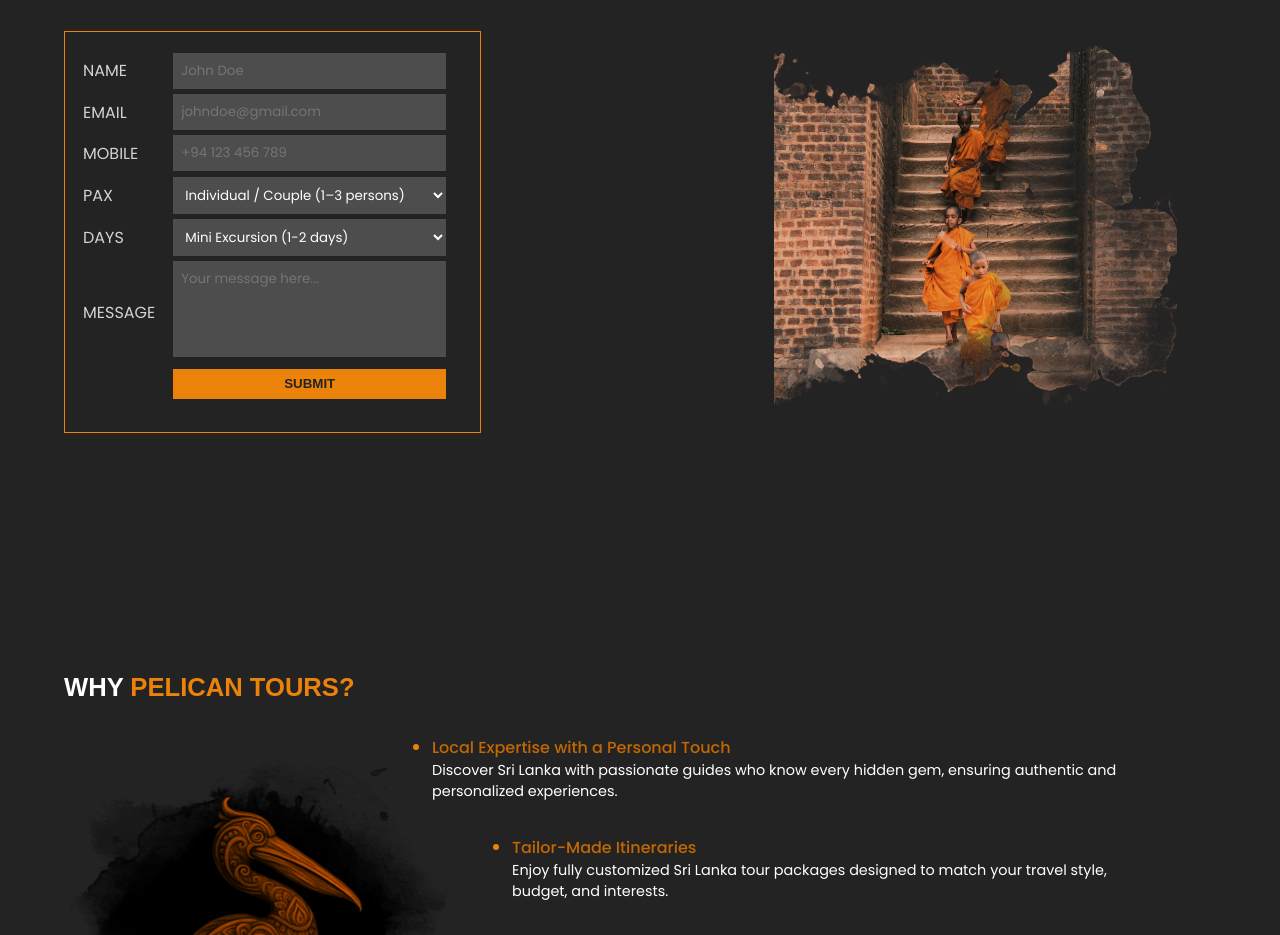
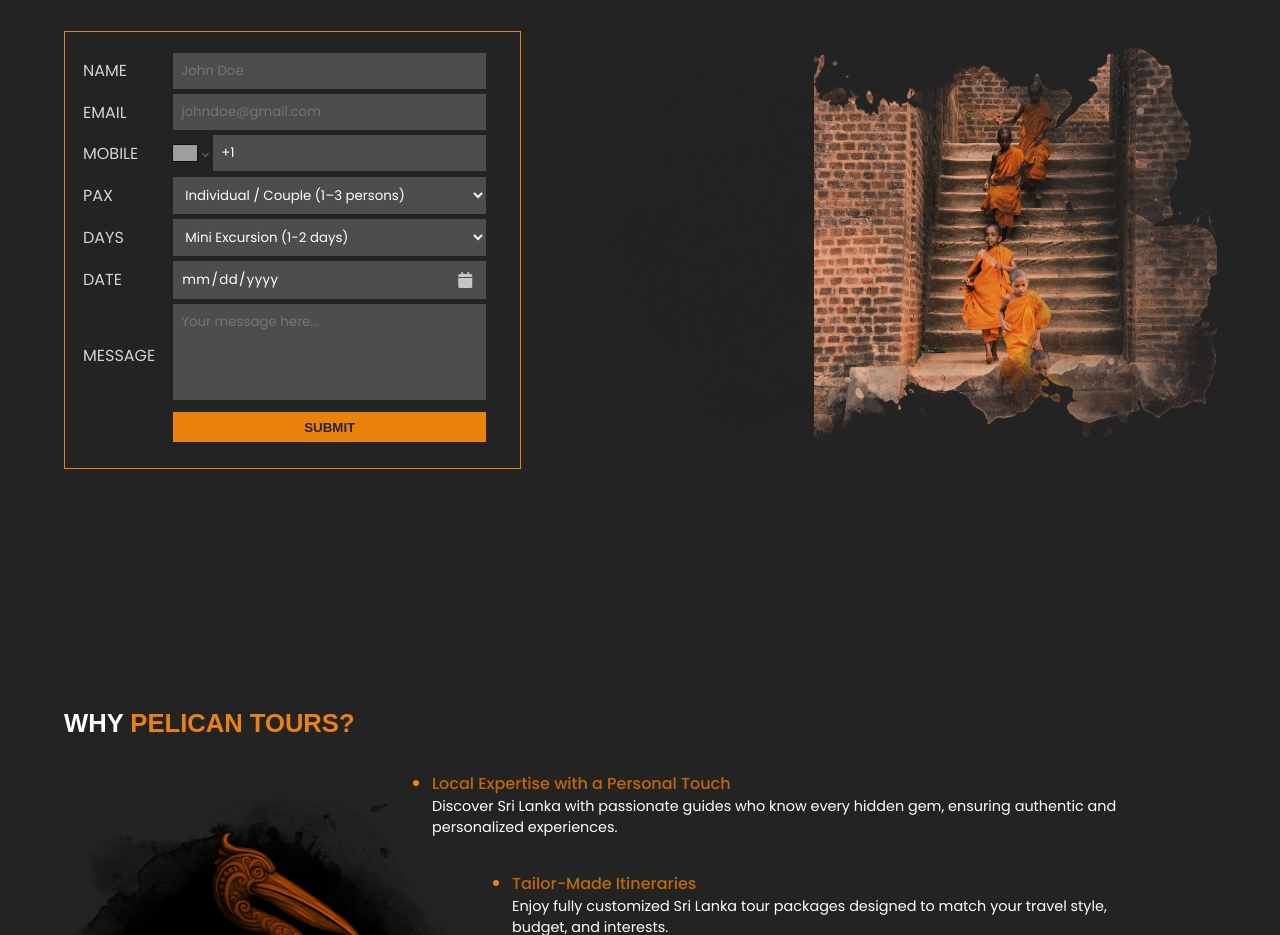
Before and after one commit to pelicantravelsweb/PELICAN-TRAVELS-AND-TOURS, a Next.js app: page / in a window 1280 px wide. Shown: the part 2800-3735 px from the top of the page. Built offline with nearby package versions, Linux system fonts and the light colour scheme; no server answers; grey boxes are pictures that could not be loaded.

Commit message:
Inquiry Form Submission_fixed

```diff
--- a/package.json
+++ b/package.json
@@ -13,11 +13,13 @@
     "firebase": "^12.7.0",
     "libphonenumber-js": "^1.12.31",
     "next": "^15.5.14",
+    "nodemailer": "^8.0.5",
     "react": "19.1.0",
     "react-dom": "19.1.0",
     "react-icons": "^5.5.0",
     "react-phone-input-2": "^2.15.1",
-    "react-phone-number-input": "^3.4.14"
+    "react-phone-number-input": "^3.4.14",
+    "resend": "^6.12.0"
   },
   "devDependencies": {
     "@eslint/eslintrc": "^3",
--- /dev/null
+++ b/src/app/api/send-inquiry/route.js
@@ -0,0 +1,43 @@
+import nodemailer from "nodemailer";
+
+export async function POST(req) {
+  try {
+    const body = await req.json();
+
+    const { name, email, mobile, pax, days, date, message } = body;
+
+    // Basic validation
+    if (!name || !email || !mobile || !date) {
+      return Response.json({ error: "Missing required fields" }, { status: 400 });
+    }
+
+    const transporter = nodemailer.createTransport({
+      service: "gmail",
+      auth: {
+        user: process.env.EMAIL_USER,
+        pass: process.env.EMAIL_PASS, // App password (NOT your Gmail password)
+      },
+    });
+
+    await transporter.sendMail({
+      from: `"Pelican Inquiry" <${process.env.EMAIL_USER}>`,
+      to: "hello@pelicantravelsandtours.com",
+      subject: "New Inquiry - Pelican Tours",
+      html: `
+        <h2>New Inquiry</h2>
+        <p><strong>Name:</strong> ${name}</p>
+        <p><strong>Email:</strong> ${email}</p>
+        <p><strong>Mobile:</strong> ${mobile}</p>
+        <p><strong>PAX:</strong> ${pax}</p>
+        <p><strong>Days:</strong> ${days}</p>
+        <p><strong>Date:</strong> ${date}</p>
+        <p><strong>Message:</strong> ${message}</p>
+      `,
+    });
+
+    return Response.json({ success: true });
+  } catch (err) {
+  console.error("EMAIL ERROR:", err); // 👈 important
+  return Response.json({ error: err.message }, { status: 500 });
+}
+}
--- a/src/app/page.jsx
+++ b/src/app/page.jsx
@@ -34,14 +34,18 @@ import { FaTripadvisor } from "react-icons/fa";
 import { db } from './lib/firebase';
 import { collection, addDoc } from 'firebase/firestore';
 import useThemeToggle from './lib/useThemeToggle';
-
-
+import PhoneInput from "react-phone-number-input";
+import "react-phone-number-input/style.css";
+import { isValidPhoneNumber } from "react-phone-number-input";
 
 
 
 export default function Home() {
-  const [isMenuOpen, setIsMenuOpen] = useState(false);
+    const [isMenuOpen, setIsMenuOpen] = useState(false);
     const { isLightTheme, handleThemeToggle } = useThemeToggle();
+    const [value, setValue] = useState("");
+    const [phone, setPhone] = useState();
+    const [phoneError, setPhoneError] = useState("");
 
 
 const containerRef = useRef(null);
@@ -63,6 +67,47 @@ useEffect(() => {
     });
   }, 300);
 }, []);
+
+
+
+
+// Phone Number input with country code __________________________________________________________________________________________
+const handleSubmit = () => {
+  if (!isValidPhoneNumber(value)) {
+    alert("Invalid phone number");
+  } else {
+    console.log("Valid:", value);
+  }
+};
+
+// Phone Number Validation
+const handlePhoneChange = (val) => {
+  if (!val) {
+    setPhone(val);
+    return;
+  }
+
+  const phoneNumber = parsePhoneNumberFromString(val);
+
+  if (phoneNumber) {
+    const nationalNumber = phoneNumber.nationalNumber;
+
+    // 🔥 Example: Sri Lanka max = 9 digits
+    if (nationalNumber.length > 9 && phoneNumber.country === "LK") {
+      return; // ❌ block extra typing
+    }
+  }
+
+  setPhone(val);
+
+  // validation
+  if (!isValidPhoneNumber(val)) {
+    setPhoneError("Invalid phone number");
+  } else {
+    setPhoneError("");
+  }
+};
+
 
 // Inquire Now Button (Jumping to Tailormade section)_____________________________________________________________________________
 const inquireRef = useRef(null);
@@ -280,9 +325,12 @@ useEffect(() => {
 
 // Inquiry form
 const [inquiryForm, setInquiryForm] = useState({
-  name: '', email: '', mobile: '',
+  name: '',
+  email: '',
+  mobile: '',
   pax: 'Individual / Couple (1-3 persons)',
   days: 'Mini Excursion (1-2 days)',
+  date: '',
   message: ''
 });
 const [inquirySubmitting, setInquirySubmitting] = useState(false);
@@ -298,28 +346,40 @@ const handleInquirySubmit = async (e) => {
   e.preventDefault();
   setInquirySubmitting(true);
   setInquiryError('');
+
   try {
-    await addDoc(collection(db, 'inquiries'), {
-      name: inquiryForm.name,
-      email: inquiryForm.email,
-      mobile: inquiryForm.mobile,
-      pax: inquiryForm.pax,
-      days: inquiryForm.days,
-      message: inquiryForm.message,
-      source: 'homepage',
-      status: 'new',
-      createdAt: new Date()
+    const res = await fetch('/api/send-inquiry', {
+      method: 'POST',
+      headers: { 'Content-Type': 'application/json' },
+      body: JSON.stringify({
+        ...inquiryForm,
+        mobile: phone, // 🔥 include phone
+      }),
     });
+
+    const data = await res.json();
+
+    if (!res.ok) throw new Error(data.error);
+
     setInquirySubmitted(true);
+
     setInquiryForm({
-      name: '', email: '', mobile: '',
+      name: '',
+      email: '',
+      mobile: '',
       pax: 'Individual / Couple (1-3 persons)',
       days: 'Mini Excursion (1-2 days)',
+      date: '',
       message: ''
     });
+
+    setPhone('');
+
+    // ✅ KEEP SAME MESSAGE
     setTimeout(() => setInquirySubmitted(false), 5000);
+
   } catch (error) {
-    console.error('Error submitting inquiry:', error);
+    console.error(error);
     setInquiryError('Failed to submit inquiry. Please try again.');
   } finally {
     setInquirySubmitting(false);
@@ -756,8 +816,10 @@ const handleInquirySubmit = async (e) => {
                         value={inquiryForm.email} onChange={handleInquiryChange} /></td></tr>
 
                     <tr><td><label>MOBILE</label></td>
-                    <td><input name="mobile" type="tel" placeholder="+94 123 456 789" required
-                        value={inquiryForm.mobile} onChange={handleInquiryChange} /></td></tr>
+                    <td><PhoneInput placeholder="Enter phone number" defaultCountry="US" international countryCallingCodeEditable={false} value={phone}
+                        onChange={(val) => { setPhone(val); if (!val) { setPhoneError(""); return; }
+                        if (!isValidPhoneNumber(val)) { setPhoneError("Invalid phone number"); } else { setPhoneError(""); } }}/>
+                        {phoneError && ( <p style={{ color: "red", fontSize: "0.8rem" }}>{phoneError}</p>)}</td></tr>
 
                     <tr><td><label>PAX</label></td>
                     <td><select name="pax" value={inquiryForm.pax} onChange={handleInquiryChange}>
@@ -776,6 +838,24 @@ const handleInquirySubmit = async (e) => {
                             <option value="Medium Tour (6-10 days)">Medium Tour (6-10 days)</option>
                             <option value="Long Tour (10+ days)">Long Tour (10+ days)</option>
                         </select></td></tr>
+
+                    <tr>
+                    <td><label>DATE</label></td>
+                    <td>
+                        <div className={styles_6.date_wrapper}>
+                        <input
+                            type="date"
+                            name="date"
+                            value={inquiryForm.date}
+                            onChange={handleInquiryChange}
+                            required
+                            className={styles_6.date_input}
+                            min={new Date().toISOString().split("T")[0]}
+                        />
+                        <i className={`fa fa-calendar ${styles_6.date_icon}`}></i>
+                        </div>
+                    </td>
+                    </tr>
 
                     <tr><td><label>MESSAGE</label></td>
                     <td><textarea name="message" rows="4" placeholder="Your message here..."
--- a/src/app/tailormade_section.module.css
+++ b/src/app/tailormade_section.module.css
@@ -109,6 +109,58 @@
   background-size: 63% auto;
 }
 
+.date_wrapper {
+  position: relative;
+  width: 100%;
+}
+
+.date_input {
+  width: 100%;
+  padding: 0.9rem 2.8rem 0.9rem 1rem;
+  border: 1px solid rgba(255, 255, 255, 0.18);
+
+  background: rgba(255, 255, 255, 0.08);
+  backdrop-filter: blur(14px);
+  -webkit-backdrop-filter: blur(14px);
+  letter-spacing: 0.4px;
+
+  outline: none;
+  transition: all 0.35s ease;
+  cursor: pointer;
+}
+
+.date_icon {
+  position: absolute;
+  right: 14px;
+  top: 50%;
+  transform: translateY(-50%);
+  color: rgba(255, 255, 255, 0.678);
+  font-size: 1rem;
+  pointer-events: none;
+}
+
+.date_input::-webkit-calendar-picker-indicator {
+  opacity: 0;
+  position: absolute;
+  right: 0;
+  width: 100%;
+  height: 100%;
+  cursor: pointer;
+}
+
+.date_input::-webkit-datetime-edit {
+  color: #fff;
+}
+
+.date_input::-webkit-datetime-edit-fields-wrapper {
+  color: #fff;
+}
+
+
+.date_input {
+  color-scheme: dark;
+}
+
 .inquire_image img{
     height: 100%;
     width: 100%;
```
Also changed, not shown: 2 other files (tests, documents, lock files or other folders).
